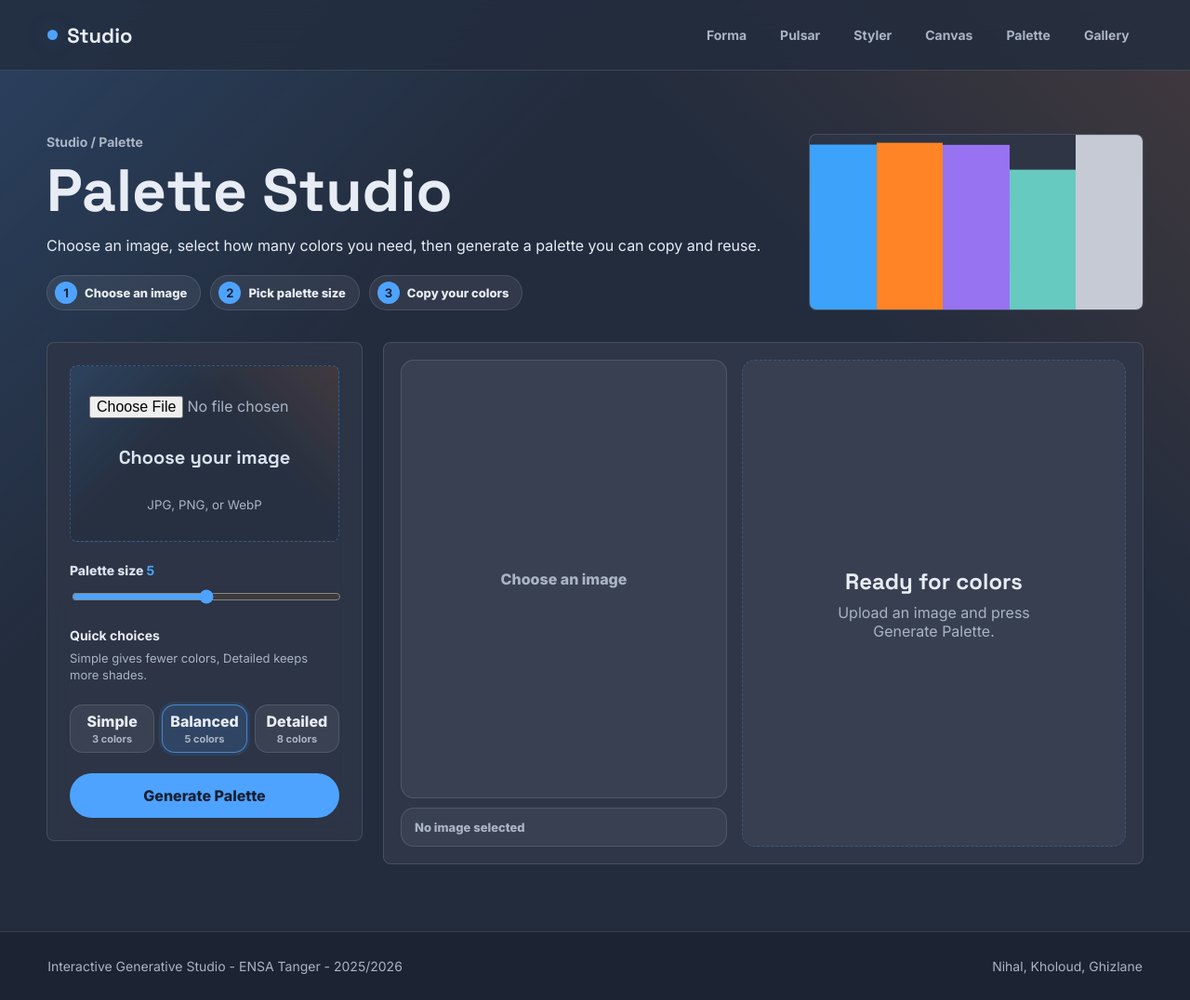
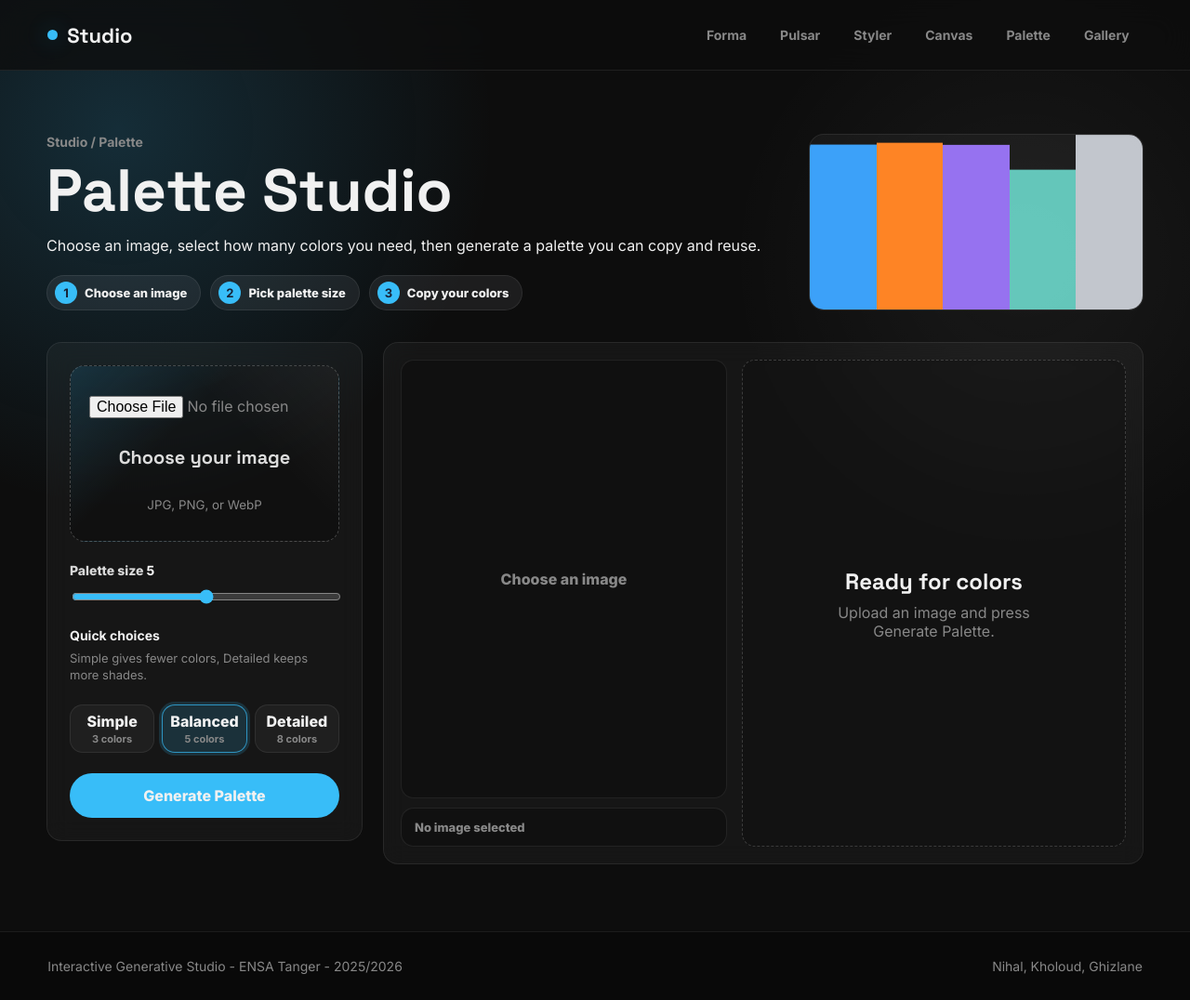
Before and after one commit to kholoud-bouchkaren005/interactive-generative-studio, a Flask app: page /axe6 in a window 1280 px wide. Shown: the whole page at 93% size. Run offline with Flask 3, Linux system fonts and the light colour scheme.

Commit message:
modification

```diff
--- a/app/static/style.css
+++ b/app/static/style.css
@@ -1,15 +1,15 @@
 :root {
-    --bg-primary: #232c3d;
-    --bg-card: #2e3648;
-    --accent: #4da3ff;
-    --accent-2: #ff8a3d;
-    --accent-3: #9d7bff;
-    --accent-4: #6ee7d8;
-    --accent-glow: rgba(77, 163, 255, 0.28);
-    --text-primary: #e7ecf5;
-    --text-muted: #aab4c5;
-    --border: rgba(231, 236, 245, 0.13);
-    --radius-card: 8px;
+    --bg-primary: #0d0d0d;
+    --bg-card: #1a1a1a;
+    --accent: #38bdf8;
+    --accent-2: #0ea5e9;
+    --accent-3: #67e8f9;
+    --accent-4: #93c5fd;
+    --accent-glow: rgba(56, 189, 248, 0.32);
+    --text-primary: #f1f1f1;
+    --text-muted: #888888;
+    --border: rgba(255,255,255,0.08);
+    --radius-card: 16px;
     --radius-pill: 999px;
 }
 
@@ -20,10 +20,7 @@
 body {
     margin: 0;
     color: var(--text-primary);
-    background:
-        linear-gradient(135deg, rgba(77, 163, 255, 0.16), transparent 34%),
-        linear-gradient(225deg, rgba(157, 123, 255, 0.12), transparent 32%),
-        var(--bg-primary);
+    background: var(--bg-primary);
     font-family: "Inter", Arial, sans-serif;
 }
 
@@ -55,7 +52,7 @@ img {
     min-height: 76px;
     padding: 18px clamp(18px, 4vw, 56px);
     border-bottom: 1px solid var(--border);
-    background: rgba(35, 44, 61, 0.82);
+    background: rgba(13, 13, 13, 0.78);
     backdrop-filter: blur(16px);
 }
 
@@ -109,7 +106,7 @@ img {
     padding: 28px clamp(18px, 4vw, 56px);
     border-top: 1px solid var(--border);
     color: var(--text-muted);
-    background: rgba(27, 34, 48, 0.84);
+    background: #090909;
     font-size: 14px;
 }
 
@@ -220,7 +216,7 @@ button,
 
 .btn-primary,
 button {
-    color: #172033;
+    color: var(--text-primary);
     background: var(--accent);
 }
 
@@ -361,14 +357,14 @@ button.loading::after {
 
 .module-card strong {
     align-self: end;
-    color: var(--accent-3);
+    color: #93c5fd;
 }
 
 .module-page {
     padding-bottom: 72px;
     background:
-        linear-gradient(135deg, rgba(77, 163, 255, 0.14), transparent 32%),
-        linear-gradient(225deg, rgba(157, 123, 255, 0.1), transparent 30%),
+        radial-gradient(circle at 10% 14%, rgba(56, 189, 248, 0.18), transparent 28%),
+        radial-gradient(circle at 86% 28%, rgba(255, 255, 255, 0.05), transparent 24%),
         var(--bg-primary);
 }
 
@@ -408,7 +404,7 @@ button.loading::after {
 .stats-grid article {
     border: 1px solid var(--border);
     border-radius: var(--radius-card);
-    background: var(--bg-card);
+    background: rgba(255,255,255,0.04);
     backdrop-filter: blur(12px);
 }
 
@@ -432,13 +428,13 @@ button.loading::after {
 .field-label,
 .control-row span,
 .toggle-row span {
-    color: #d9e2ee;
+    color: #d8d8d8;
     font-size: 14px;
     font-weight: 800;
 }
 
 .control-row strong {
-    color: var(--accent);
+    color: #ffffff;
 }
 
 .option-grid {
@@ -604,10 +600,10 @@ select {
     gap: 6px;
     min-height: 156px;
     padding: 20px;
-    border: 1px dashed rgba(77, 163, 255, 0.34);
+    border: 1px dashed rgba(255, 255, 255, 0.22);
     border-radius: var(--radius-card);
-    color: #d9e2ee;
-    background: rgba(231, 236, 245, 0.06);
+    color: #dcdcdc;
+    background: rgba(0, 0, 0, 0.22);
     text-align: center;
     cursor: pointer;
 }
@@ -633,7 +629,7 @@ select {
     overflow: hidden;
     border: 1px solid var(--border);
     border-radius: 14px;
-    background: rgba(231, 236, 245, 0.06);
+    background: rgba(0, 0, 0, 0.28);
 }
 
 .upload-preview:empty {
@@ -907,8 +903,8 @@ select {
 
 .chroma-page {
     background:
-        linear-gradient(135deg, rgba(77, 163, 255, 0.18), transparent 32%),
-        linear-gradient(225deg, rgba(255, 138, 61, 0.14), transparent 30%),
+        radial-gradient(circle at 10% 14%, rgba(56, 189, 248, 0.18), transparent 28%),
+        radial-gradient(circle at 86% 28%, rgba(255, 255, 255, 0.05), transparent 24%),
         var(--bg-primary);
 }
 
@@ -970,7 +966,7 @@ select {
     overflow: hidden;
     border: 1px solid var(--border);
     border-radius: var(--radius-card);
-    background: rgba(46, 54, 72, 0.72);
+    background: rgba(255,255,255,0.04);
 }
 
 .chroma-hero-art span {
@@ -995,17 +991,17 @@ select {
 }
 
 .chroma-control-panel {
-    background: rgba(46, 54, 72, 0.86);
+    background: rgba(255,255,255,0.04);
     animation: panelIn 520ms ease both;
 }
 
 .chroma-control-panel .drop-zone {
     min-height: 190px;
-    border-color: rgba(77, 163, 255, 0.34);
+    border-color: rgba(255, 255, 255, 0.22);
     background:
-        linear-gradient(135deg, rgba(77, 163, 255, 0.16), transparent 38%),
-        linear-gradient(225deg, rgba(255, 138, 61, 0.12), transparent 36%),
-        rgba(35, 44, 61, 0.52);
+        linear-gradient(135deg, rgba(56, 189, 248, 0.16), transparent 38%),
+        linear-gradient(225deg, rgba(255, 255, 255, 0.05), transparent 36%),
+        rgba(0, 0, 0, 0.22);
 }
 
 .preset-guide {
@@ -1036,7 +1032,7 @@ select {
     border-radius: 14px;
     padding: 8px;
     color: var(--text-primary);
-    background: rgba(231, 236, 245, 0.07);
+    background: rgba(255, 255, 255, 0.04);
     line-height: 1.15;
 }
 
@@ -1047,9 +1043,9 @@ select {
 }
 
 .chroma-presets button.active {
-    border-color: rgba(77, 163, 255, 0.72);
-    background: rgba(77, 163, 255, 0.16);
-    box-shadow: 0 0 0 3px rgba(77, 163, 255, 0.1);
+    border-color: rgba(56, 189, 248, 0.72);
+    background: rgba(56, 189, 248, 0.16);
+    box-shadow: 0 0 0 3px rgba(56, 189, 248, 0.16);
 }
 
 .chroma-preview-stack {
@@ -1080,7 +1076,7 @@ select {
     border: 1px solid var(--border);
     border-radius: 14px;
     color: var(--text-muted);
-    background: rgba(231, 236, 245, 0.06);
+    background: rgba(0, 0, 0, 0.22);
     font-size: 13px;
     font-weight: 800;
 }
@@ -1095,10 +1091,10 @@ select {
     min-height: 470px;
     align-content: center;
     justify-items: center;
-    border: 1px dashed rgba(77, 163, 255, 0.24);
+    border: 1px dashed rgba(255, 255, 255, 0.18);
     border-radius: 14px;
     color: var(--text-muted);
-    background: rgba(231, 236, 245, 0.05);
+    background: rgba(0, 0, 0, 0.18);
     text-align: center;
 }
 
```
Also changed, not shown: other parts of app/static/style.css (+62 -64 lines).
